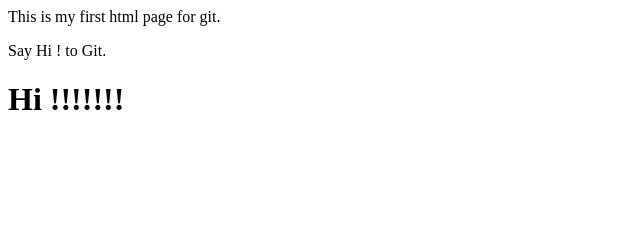
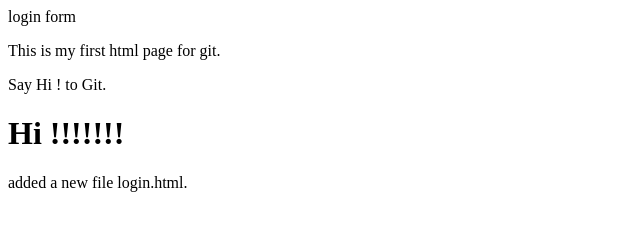
Before and after one commit to princeprakash1/myapp, a plain HTML site: page index.html in a window 1280 px wide. Shown: the whole page, without its empty margins (0-640 px from the left). Drawn offline with Linux system fonts and the light colour scheme.

Commit message:
login form

```diff
--- a/index.html
+++ b/index.html
@@ -3,9 +3,11 @@
 
 </head>
 <body>
+  login form
   <p>This is my first html page for git.</p>
   Say Hi ! to Git.
   <h1>Hi !!!!!!!</h1>
+  <p>added a new file login.html.</p>
 </body>
 
 </html>
```
Also changed, not shown: login.html (added, +1 -0 lines).
